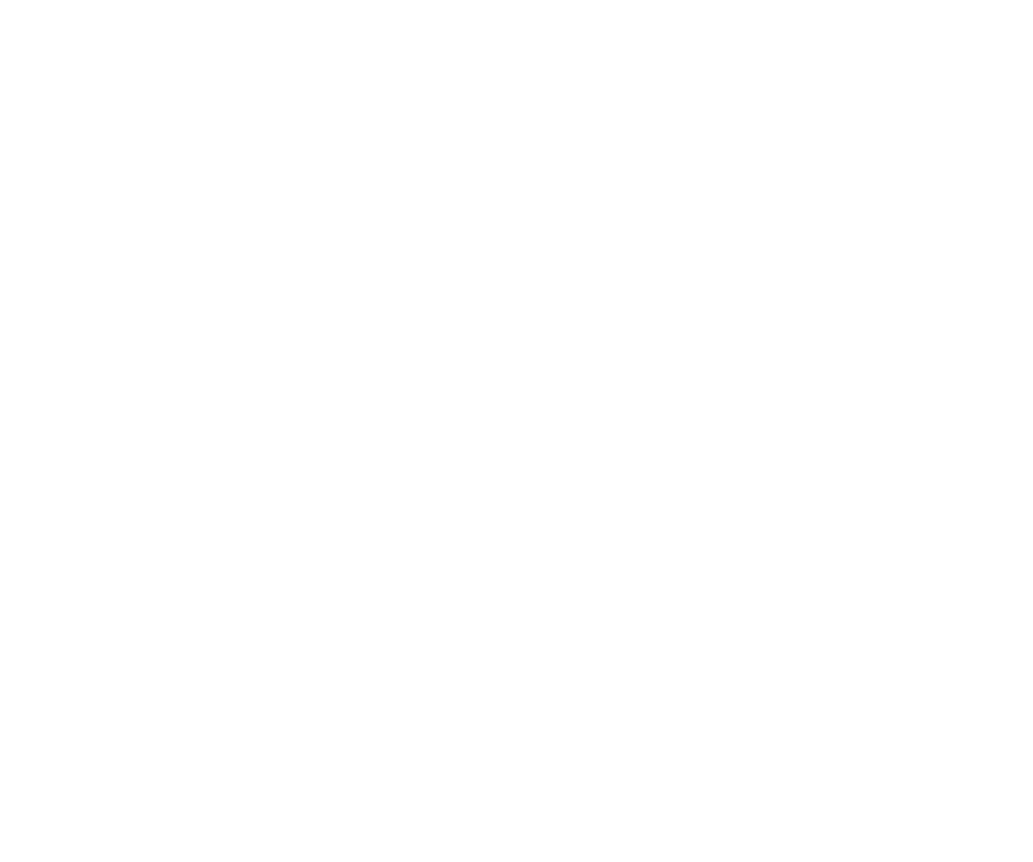
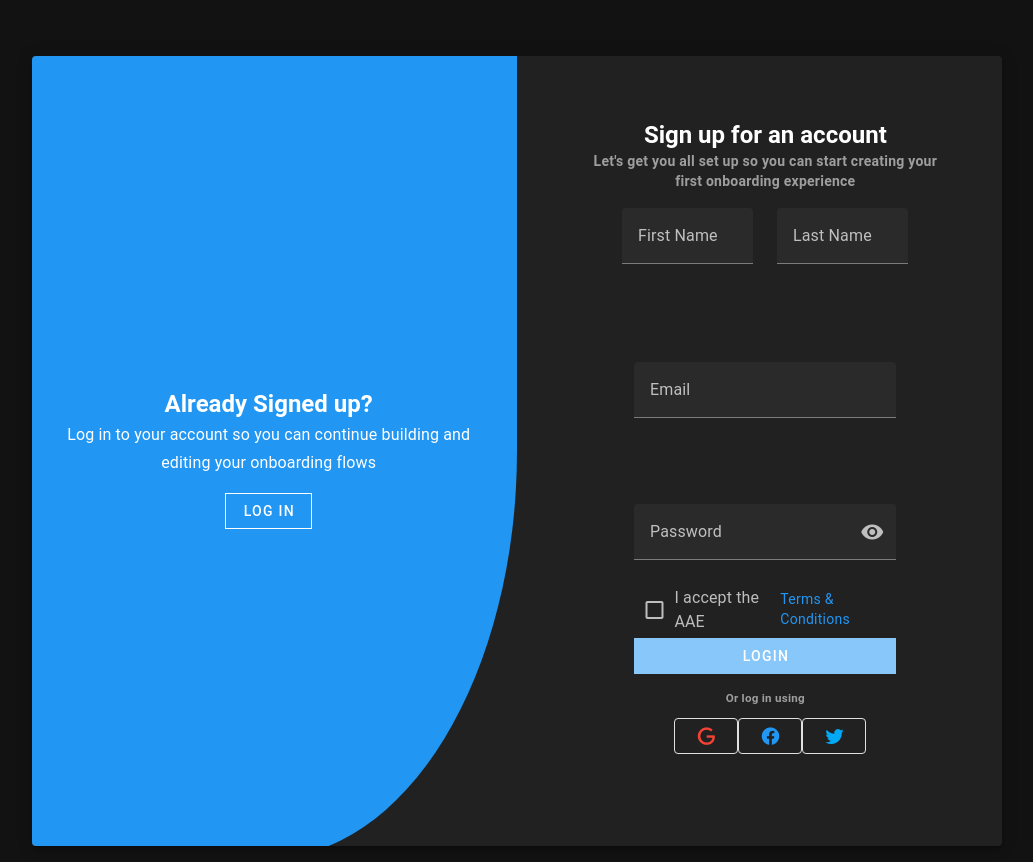
Before and after one commit to matheusmmeneses/loginPage-yt, a Vue app: page / in a window 1280 px wide. Both pictures are taken after a click on the button "SIGN UP". Shown: the whole page, without its empty margins (123-1156 px from the left). Before the commit the page ends 800 px from the top, so only its background shows below. Built offline with nearby package versions, Linux system fonts and the light colour scheme.

Commit message:
final base

```diff
--- a/src/components/HelloWorld.vue
+++ b/src/components/HelloWorld.vue
@@ -4,24 +4,24 @@
       <v-col cols="12" sm="10">
         <v-card class="elevation-6 mt-10">
           <v-window v-model="step">
-            <v-window-item :value="1">
+            <v-window-item :value="1" them>
               <v-row>
                 <v-col cols="12" sm="6">
                   <v-card-text class="mt-12">
-                    <div class="text-center text-h4">Login in to your account</div>
-                    <div class="text-center text-subtitle-2 text-grey">Log in to your account so you can continue building
+                    <h2 class="text-center">Login in to your account</h2>
+                    <h4 class="text-center text-grey">Log in to your account so you can continue building
                       <br>and editing your onboarding flows
-                    </div>
-                    <form @submit.prevent="login" >
+                    </h4>
+                    <form @submit.prevent>
                         <v-row align="center" justify="center">
                           <v-col cols="12" sm="8">
                             <v-text-field v-model="emailDefaultValue"
                             label="Email" outlined dense color="blue" autocomplete="false" class="mt-16" type="email"
-                            hint="Enter your email to access this website" placeholder="your@email.com" required :rules="rules"></v-text-field>
+                            hint="Enter your email to access this website" placeholder="your@email.com" :rules="rules"></v-text-field>
                             <v-text-field v-model="passwordDefaultValue"
                             label="Password" outlined dense color="blue" autocomplete="false" :append-inner-icon="marker ? 'mdi-eye' : 'mdi-eye-off'"
                             :type="passwordVisible ? 'text' : 'password'" class="mt-16" hint="Enter your password to access this website"
-                            placeholder="Password" @click:append-inner="togglePasswordVisibility" required :rules="rules"></v-text-field>
+                            placeholder="Password" @click:append-inner="togglePasswordVisibility" :rules="rules"></v-text-field>
                             <v-row>
                               <v-col cols="12" class="d-flex justify-space-between align-center">
                                 <v-checkbox label="Remember me" color="blue" hide-details></v-checkbox>
@@ -49,16 +49,87 @@
                 <v-col cols="12" sm="6" class="d-flex bg-blue justify-center align-center" id="rounded-Col">
                   <div class="text-center;padding: 180px 0; justify-center align-center">
                     <v-card-text class="text-white align-center">
-                      <h3 class="text-center">Don't have an account yet?</h3>
-                      <h6 class="text-center">
+                      <div class="text-center text-h5 font-weight-bold">Don't have an account yet?</div>
+                      <div class="text-center text-subtitle-1">
                           Let's get you all set up so you can start creating your first <br>
                           onboarding experience
-                      </h6>
+                      </div>
                     </v-card-text>
                     <div class="text-center">
                       <v-btn tile variant="outlined" dark @click="step++">Sign up</v-btn>
                     </div>
                   </div>
+                </v-col>
+              </v-row>
+            </v-window-item>
+            <v-window-item :value="2">
+                <v-row>
+                <v-col cols="12" sm="6" class="d-flex bg-blue justify-center align-center" id="rounded-Col2">
+                  <div class="text-center; padding: 180px 0; justify-center align-center">
+                    <v-card-text class="text-white">
+                      <div class="text-center text-h5 font-weight-bold">Already Signed up?</div>
+                      <div class="text-center text-subtitle-1">Log in to your account so you can continue building and <br>
+                      editing your onboarding flows
+                      </div>
+                    </v-card-text>
+                    <div class="text-center">
+                      <v-btn tile variant="outlined" dark @click="step--">Log in</v-btn>
+                    </div>
+                  </div>
+                </v-col>
+                <v-col cols="12" sm="6">
+                  <v-card-text class="mt-12">
+                    <h2 class="text-center text-h5 font-weight-bold">Sign up for an account</h2>
+                    <h4 class="text-center text-grey">Let's get you all set up so you can start creating your<br>
+                      first onboarding experience
+                    </h4>
+                    <v-form @submit.prevent>
+                    <v-row align="center" justify="center">
+                      <v-col cols="12" sm="8">
+                        <v-row>
+                          <v-col cols="12" sm="6">
+                            <v-text-field label="First Name" dense color="blue" autocomplete="false" class="mt-4" hint="Enter your first name to access this website"
+                            :rules="rules"
+                            ></v-text-field>
+                          </v-col>
+                          <v-col cols="12" sm="6">
+                            <v-text-field label="Last Name" dense color="blue" autocomplete="false" class="mt-4" hint="Enter your last name to access this website"
+                            :rules="rules"
+                            ></v-text-field>
+                          </v-col>
+                        </v-row>
+                        <v-col cols="12" sm="12">
+                          <v-text-field v-model="emailDefaultValue"
+                            label="Email" dense color="blue" autocomplete="false" class="mt-16" type="email"
+                            hint="Enter your email to access this website" placeholder="your@email.com" :rules="rules"></v-text-field>
+                        <v-text-field v-model="passwordDefaultValue"
+                            label="Password" outlined dense color="blue" autocomplete="false" :append-inner-icon="marker ? 'mdi-eye' : 'mdi-eye-off'"
+                            :type="passwordVisible ? 'text' : 'password'" class="mt-16" hint="Enter your password to access this website"
+                            placeholder="Password" @click:append-inner="togglePasswordVisibility" :rules="rules"></v-text-field>
+                        <v-row>
+                          <v-col cols="12" class="d-flex justify-space-between align-center">
+                                <v-checkbox label="I accept the AAE" color="blue" hide-details v-model="enabled"></v-checkbox>
+                                <span class="caption text-blue">Terms & Conditions</span>
+                            </v-col>
+                        </v-row>
+                        <v-btn color="blue" dark block tile type="submit" :disabled="!enabled" >Login</v-btn>
+                        <h5 class="text-center text-grey mt-4 mb-3">Or log in using</h5>
+                        <div class="d-flex justify-space-between align-center mx-10 mb-16">
+                          <v-btn depressed variant="outlined" color="grey-lighten-2">
+                            <v-icon color="red" size="large">mdi-google</v-icon>
+                          </v-btn>
+                          <v-btn depressed variant="outlined" color="grey-lighten-2">
+                            <v-icon color="blue" size="large">mdi-facebook</v-icon>
+                          </v-btn>
+                          <v-btn depressed variant="outlined" color="grey-lighten-2">
+                            <v-icon color="light-blue" size="large">mdi-twitter</v-icon>
+                          </v-btn>
+                        </div>
+                        </v-col>
+                      </v-col>
+                    </v-row>
+                  </v-form>
+                  </v-card-text>
                 </v-col>
               </v-row>
             </v-window-item>
@@ -77,11 +148,12 @@
       passwordVisible: false,
       emailDefaultValue: '',
       passwordDefaultValue: '',
+      enabled: false,
       rules: [
       value => {
           if (value) return true
 
-          return 'You must enter a first name.'
+          return 'You must enter your data.'
         },
       ],
       step: 1,
@@ -115,4 +187,8 @@
 #rounded-Col {
   border-radius: 0% 0% 0% 50%;
 }
+
+#rounded-Col2 {
+  border-radius: 0% 0% 50% 0%;
+}
 </style>
--- a/src/plugins/vuetify.js
+++ b/src/plugins/vuetify.js
@@ -9,5 +9,8 @@
 export default createVuetify({
   icons: {
     iconfont: 'fa' || 'md',
-  }
+  },
+  theme: {
+    defaultTheme: 'dark',
+  },
 })
```
